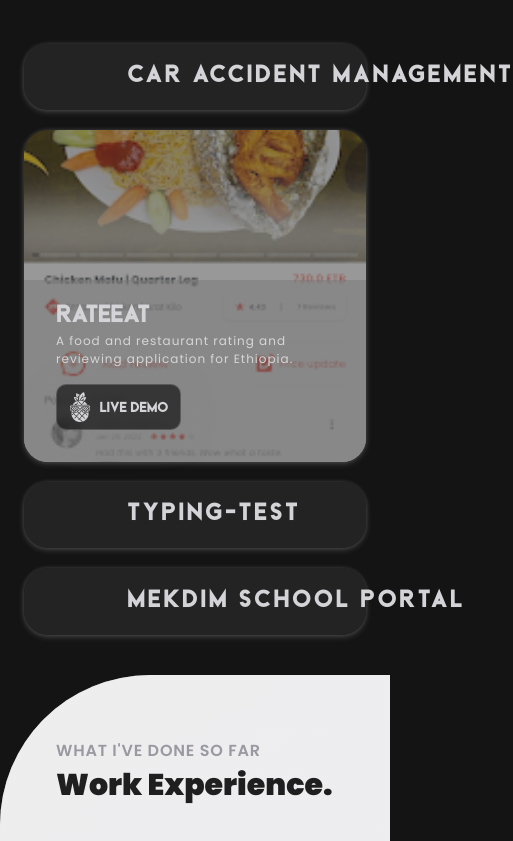
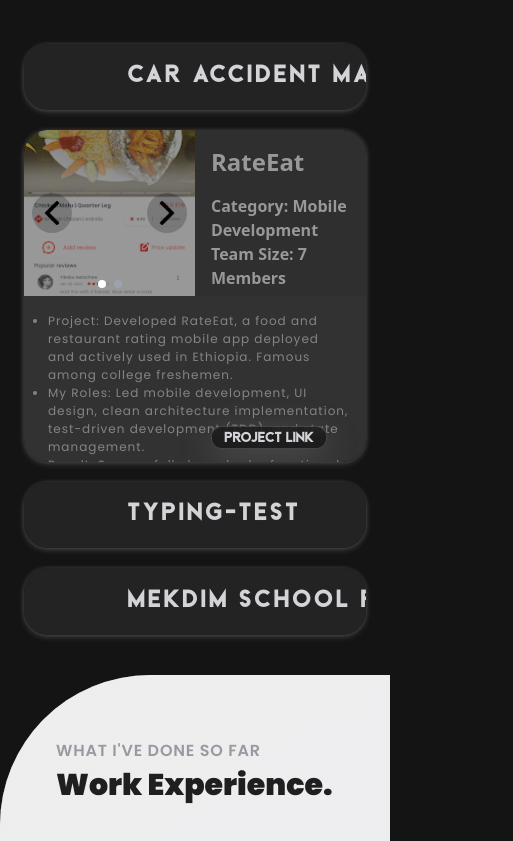
Before and after one commit to natitedros/NextPortfolio, a React (Vite) app: page / in a window 390 px wide. Shown: the part 4359-5200 px from the top of the page, 513 px wide, since content can reach past the window. Built offline with nearby package versions, Linux system fonts and the light colour scheme.

Commit message:
fix: edited projectCard without image slideshow and responsiveness

```diff
--- a/src/assets/index.js
+++ b/src/assets/index.js
@@ -23,6 +23,8 @@
 import resume from "./icons/resume.png";
 import send from "./icons/send.png";
 import sendHover from "./icons/sendHover.png";
+import leftArrow from "./icons/left-arrow.png";
+import rightArrow from "./icons/right-arrow.png";
 
 import css from "./tech/css.png";
 import docker from "./tech/docker.png";
@@ -94,4 +96,6 @@
   empire,
   a2sv,
   nerd,
+  leftArrow,
+  rightArrow,
 };
--- a/src/components/Projects.jsx
+++ b/src/components/Projects.jsx
@@ -2,28 +2,53 @@
 import { motion } from "framer-motion";
 import { SectionWrapper } from "../hoc";
 import { styles } from "../styles";
-import { github, pineapple, pineappleHover } from "../assets";
+import {
+  github,
+  pineapple,
+  pineappleHover,
+  leftArrow,
+  rightArrow,
+} from "../assets";
 import { projects } from "../constants";
 import { fadeIn, textVariant, staggerContainer } from "../utils/motion";
 
 const ProjectCard = ({
   id,
   name,
+  category,
+  team,
   description,
-  image, // make this a list
+  images,
   repo,
   demo,
+  duration,
+  technologies,
+  tags,
   index,
   active,
   handleClick,
 }) => {
+  const [currentImageIndex, setCurrentImageIndex] = useState(0);
+
+  const nextImage = (e) => {
+    e.stopPropagation();
+    setCurrentImageIndex((prevIndex) => (prevIndex + 1) % images.length);
+  };
+
+  const prevImage = (e) => {
+    e.stopPropagation();
+    setCurrentImageIndex((prevIndex) =>
+      prevIndex === 0 ? images.length - 1 : prevIndex - 1
+    );
+  };
+
   return (
     <motion.div
       variants={fadeIn("right", "spring", index * 0.5, 0.75)}
       className={`relative ${
         active === id ? "lg:flex-[3.5] flex-[10]" : "lg:flex-[0.5] flex-[2]"
       } flex items-center justify-center min-w-[70px]
-      h-[480px] cursor-pointer card-shadow`}
+      h-[480px] cursor-pointer card-shadow overflow-hidden`}
       onClick={() => handleClick(id)}
     >
       <div
@@ -43,24 +68,64 @@
           </h3>
         </div>
       ) : (
+        <div className="absolute inset-0 flex overflow-hidden rounded-[24px]">
+          {/* Slideshow Section */}
+          <div className="absolute w-1/2 h-1/2 top-0">
+            {images.length > 0 && (
               <>
                 <img
-            // make a sliding image list
-            src={image}
-            alt={name}
-            className="absolute w-full h-full object-cover rounded-[24px]"
+                  src={images[currentImageIndex]}
+                  alt={`${name} project image ${currentImageIndex + 1}`}
+                  className="absolute w-full h-full object-cover"
                 />
+                {images.length > 1 && (
+                  <>
+                    <button
+                      onClick={prevImage}
+                      className="absolute left-2 top-1/2 transform -translate-y-1/2
+                      bg-black/20 text-white p-2 rounded-full z-20"
+                    >
+                      <img src={leftArrow} alt="Previous" className="w-6 h-6" />
+                    </button>
+                    <button
+                      onClick={nextImage}
+                      className="absolute right-2 top-1/2 transform -translate-y-1/2
+                      bg-black/20 text-white p-2 rounded-full z-20"
+                    >
+                      <img src={rightArrow} alt="Next" className="w-6 h-6" />
+                    </button>
+                  </>
+                )}
                 <div
-            className="absolute bottom-0 p-8 justify-start w-full
-            flex-col bg-[rgba(122,122,122,0.5)] rounded-b-[24px] z-20"
+                  className="absolute bottom-2 left-1/2 transform -translate-x-1/2
+                flex space-x-2 z-20"
                 >
-            <div className="absolute inset-0 flex justify-end m-3">
+                  {images.map((_, index) => (
+                    <div
+                      key={index}
+                      className={`w-2 h-2 rounded-full ${
+                        index === currentImageIndex ? "bg-white" : "bg-gray-400"
+                      }`}
+                    />
+                  ))}
+                </div>
+              </>
+            )}
+          </div>
+
+          {/* Project Info Section */}
+          <div className="absolute w-1/2 h-1/2 right-0 p-4 bg-[rgba(50,50,50,0.8)] text-white">
+            <div className="flex justify-between items-center mb-4">
+              <h2 className="text-2xl font-bold">{name}</h2>
               {repo !== "#" && (
                 <div
-                  onClick={() => window.open(repo, "_blank")}
-                  className="bg-night sm:w-11 sm:h-11 w-10 h-10 rounded-full
+                  onClick={(e) => {
+                    e.stopPropagation();
+                    window.open(repo, "_blank");
+                  }}
+                  className="bg-night w-11 h-11 rounded-full
                   flex justify-center items-center cursor-pointer
-                  sm:opacity-[0.9] opacity-[0.8]"
+                  opacity-[0.9] z-20"
                 >
                   <img
                     src={github}
@@ -71,52 +136,62 @@
               )}
             </div>
 
-            <h2
-              className="font-bold sm:text-[32px] text-[24px]
-              text-timberWolf uppercase font-beckman sm:mt-0 -mt-[1rem]"
+            <div className="mb-4">
+              <p className="font-semibold">Category: {category}</p>
+              <p className="font-semibold">Team Size: {team} Members</p>
+              <p className="font-semibold">Duration: {duration}</p>
+              <div>
+                <p className="font-semibold">Technologies:</p>
+                <div className="flex flex-wrap gap-2 mt-1">
+                  {tags.map((tech, index) => (
+                    <span
+                      key={index}
+                      className="bg-gray-700 px-2 py-1 rounded-md text-xs"
                     >
-              {name}
-            </h2>
-            <p
+                      {tech.name}
+                    </span>
+                  ))}
+                </div>
+              </div>
+              {demo !== "#" && (
+                <div className="flex w-full">
+                  <button
+                    className="live-demo flex
+                text-[14px] text-timberWolf
+                font-bold font-beckman items-center px-3
+                whitespace-nowrap gap-1
+                rounded-[10px] glassmorphism mt-1
+               hover:bg-battleGray
+                hover:text-eerieBlack transition duration-[0.2s]
+                ease-in-out z-20"
+                    onClick={(e) => {
+                      e.stopPropagation();
+                      window.open(demo, "_blank");
+                    }}
+                  >
+                    Project Link
+                  </button>
+                </div>
+              )}
+            </div>
+          </div>
+
+          {/* Scrollable Description */}
+          <div
+            className="absolute bottom-0 left-0 w-full h-1/2 p-4
+            bg-jetLight max-h-[250px] overflow-y-auto"
+          >
+            <ul
               className="text-silver sm:text-[14px] text-[12px]
               max-w-3xl sm:leading-[24px] leading-[18px]
-              font-poppins tracking-[1px]"
+              font-poppins tracking-[1px] list-disc pl-2"
             >
-              {description}
-            </p>
-            {demo !== "#" && (
-              <button
-                className="live-demo flex justify-between
-              sm:text-[16px] text-[14px] text-timberWolf
-              font-bold font-beckman items-center py-5 pl-2 pr-3
-              whitespace-nowrap gap-1 sm:w-[138px] sm:h-[50px]
-              w-[125px] h-[46px] rounded-[10px] glassmorphism
-              sm:mt-[22px] mt-[16px] hover:bg-battleGray
-              hover:text-eerieBlack transition duration-[0.2s]
-              ease-in-out"
-                onClick={() => window.open(demo, "_blank")}
-                onMouseOver={() => {
-                  document
-                    .querySelector(".btn-icon")
-                    .setAttribute("src", pineappleHover);
-                }}
-                onMouseOut={() => {
-                  document
-                    .querySelector(".btn-icon")
-                    .setAttribute("src", pineapple);
-                }}
-              >
-                <img
-                  src={pineapple}
-                  alt="pineapple"
-                  className="btn-icon sm:w-[34px] sm:h-[34px]
-                  w-[30px] h-[30px] object-contain"
-                />
-                LIVE DEMO
-              </button>
-            )}
+              {description.map((desc, index) => (
+                <li key={index}>{desc}</li>
+              ))}
+            </ul>
           </div>
-        </>
+        </div>
       )}
     </motion.div>
   );
--- a/src/constants/index.js
+++ b/src/constants/index.js
@@ -217,8 +217,11 @@
   {
     id: "project-1",
     name: "Car Accident Management",
-    description:
-      "My BSc final year project prototype for a car accident management system.",
+    description: [
+      "Project: Developed a multi-sided mobile app integrated with vehicle hardware to detect and report car accidents in Addis Ababa, aiming to reduce emergency response times and traffic congestion.",
+      "My Roles: Designed the UI, developed the mobile app and backend, and integrated hardware components for prototype testing.",
+      "Result: Enabled automatic/manual accident reporting to nearby traffic police for faster assistance, improving road safety and traffic flow.",
+    ],
     tags: [
       {
         name: "flutter",
@@ -233,18 +236,25 @@
         color: "pink-text-gradient",
       },
     ],
-    image: adega,
+    images: [rateeat, mekdim],
     repo: "https://github.com/natitedros/Car-Accident-Management",
     demo: "https://drive.google.com/file/d/1w-Nh51HnTc-zfUFYV0To3ou6D8O7LDki/view?usp=sharing",
+    duration: "9 months",
+    category: "Full Stack Development",
+    team: "2",
+    technologies: ["React", "Tailwind", "Typescript"],
   },
   {
     id: "project-2",
     name: "RateEat",
-    description:
-      "A food and restaurant rating and reviewing application for Ethiopia.",
+    description: [
+      "Project: Developed RateEat, a food and restaurant rating mobile app deployed and actively used in Ethiopia. Famous among college freshemen.",
+      "My Roles: Led mobile development, UI design, clean architecture implementation, test-driven development (TDD), and state management.",
+      "Result: Successfully launched a functional app that helps users discover and rate restaurants, improving dining experiences.",
+    ],
     tags: [
       {
-        name: "react",
+        name: "flutter",
         color: "blue-text-gradient",
       },
       {
@@ -252,19 +262,26 @@
         color: "green-text-gradient",
       },
       {
-        name: "scss",
+        name: "bloc",
         color: "pink-text-gradient",
       },
     ],
-    image: rateeat,
+    images: [rateeat, mekdim],
     repo: "#",
     demo: "https://play.google.com/store/apps/details?id=org.a2sv.rateeat_mobile",
+    duration: "6 months",
+    category: "Mobile Development",
+    team: "7",
+    technologies: ["React", "Tailwind", "Typescript"],
   },
   {
     id: "project-3",
     name: "Typing-Test",
-    description:
-      "Speed typing game with word definitions to improve vocabulary.",
+    description: [
+      "Project: Built a typing speed test game that measures WPM (words per minute) while teaching users new vocabulary through definitions fetched from a free API.",
+      "My Roles: Developed the frontend application, implemented word fetching logic, and designed a responsive UI with light/dark mode toggle.",
+      "Result: Created an engaging, educational tool that helps users improve typing speed and learn new words in a customizable interface.",
+    ],
     tags: [
       {
         name: "react",
@@ -279,14 +296,22 @@
         color: "pink-text-gradient",
       },
     ],
-    image: vocabtype,
+    images: [rateeat, mekdim],
     repo: "https://github.com/natitedros/Typing-Test",
     demo: "https://typingtest-natnaeldesta.netlify.app/",
+    duration: "15 days",
+    category: "Frontend Development",
+    team: "1",
+    technologies: ["React", "Tailwind", "Typescript"],
   },
   {
     id: "project-4",
     name: "Mekdim School Portal",
-    description: `An enterprise-level school portal web application made by a team of 26 students I led.`,
+    description: [
+      "Project: Developed a web-based school management application as a semester project for a Software Engineering course, aimed at streamlining administrative and academic processes.",
+      "My Roles: Served as lead manager for a 26-member team during the design phase and contributed to frontend implementation.",
+      "Result: Delivered a functional prototype demonstrating structured teamwork and software engineering principles in a real-world educational context.",
+    ],
     tags: [
       {
         name: "nodejs",
@@ -301,9 +326,13 @@
         color: "pink-text-gradient",
       },
     ],
-    image: mekdim,
+    images: [rateeat, mekdim],
     repo: "https://github.com/NathanZK/Mekdim",
     demo: "#",
+    duration: "3 months",
+    category: "Frontend Development",
+    team: "27",
+    technologies: ["React", "Tailwind", "Typescript"],
   },
 ];
 
```
Also changed, not shown: src/assets/icons/left-arrow.png (added), src/assets/icons/right-arrow.png (added). Lines whose indentation alone changed are shown as unchanged.
